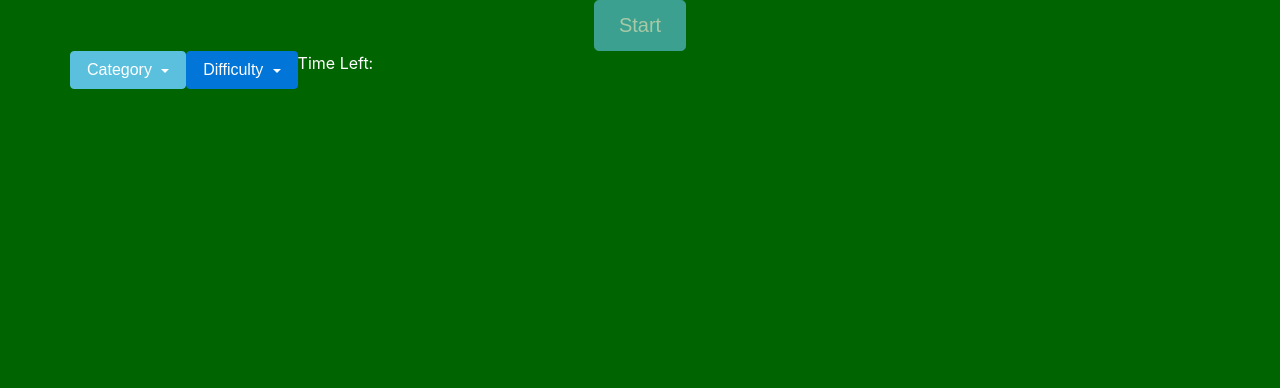
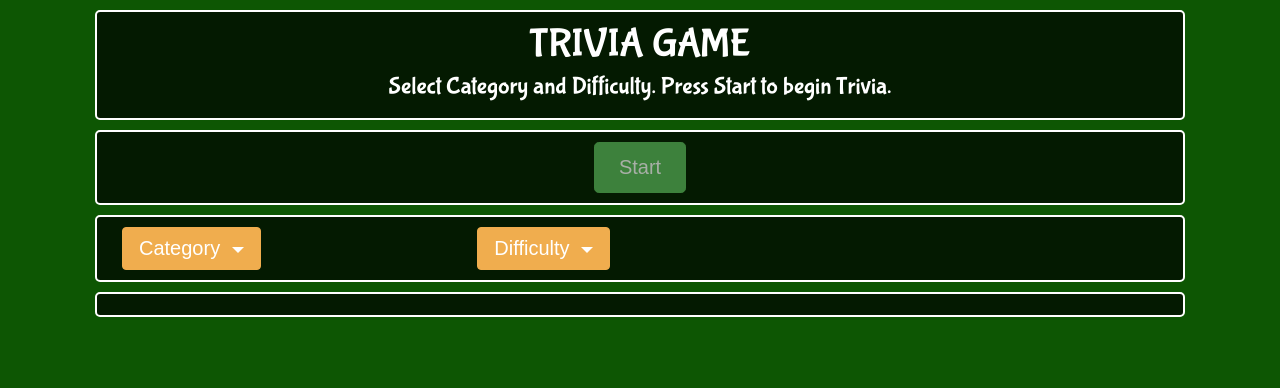
Before and after one commit to AceARK/TriviaGame, a PHP site: page / in a window 1280 px wide. Shown: the top 388 px of the page. Run offline with PHP 8.4, Linux system fonts and the light colour scheme; some libraries are stand-ins or nearby versions.

Commit message:
Adding CSS and position changes to html, background toggle functionality, timer color js

```diff
--- a/assets/css/style.css
+++ b/assets/css/style.css
@@ -3,65 +3,87 @@
 }
 
 body {
-	background-color: darkgreen;
+	background-color: #0d5603;
+	background-repeat: no-repeat;
+	/*background-size: 100%;*/
+	/* center center fixed;*/
+	-webkit-background-size: cover;
+    -moz-background-size: cover;
+    -o-background-size: cover;
+    background-size: cover;
 	color: white;
+	font-size: 20px;
+	font-family: 'Bubblegum Sans', cursive;
+	/*text-shadow: black 0.1em 0.1em 0.2em;*/
 }
 
-.trivia {
-	height: 300px;
-	width: 900px;
-	margin: 0 auto 0 auto;
+html {
+	background-color: #0d5603;
+	background-repeat: no-repeat;
+	/*background-size: 100%;*/
+	/* center center fixed;*/
+	-webkit-background-size: cover;
+    -moz-background-size: cover;
+    -o-background-size: cover;
+    background-size: cover;
 }
 
-button {
-	/*margin: 20px;*/
+.heading, .startRow, .statsRow, .triviaRow {
+	border: 2px double white;
+	border-radius: 5px;
+	margin: 10px;
+	padding: 10px;
+	background-color: rgba(0,0,0,0.7);
 }
 
-.displayResult, .displayStats {
-	height: 250px;
-	width: 250px;
-	border: 2px solid orange;
+.displayResults {
+	display: none;
+	font-size: 28px;
 }
 
-.openingPage {
-	margin: auto;
-	position: absolute;
-	z-index: 20;
-	top: 0; left: 90; bottom: 0; right: 0;
-	height: 800px;
-	width: 800px;
+
+span {
+	font-size: 35px;
 }
 
-#triviaQuestion {
-	height: 80px;
-	display: inline-block;
-	/*min-width: 600%;  change this when configuring css */
-	font-size: 28px;
-	border: 3px solid darkblue;
-	background-color: lightgreen;
-	border-radius: 10px;
-	padding: 15px;
+.timer>p {
+	height: 50px;
+	width: 50px;
+	font-size: 30px;
+	color: black;
+	border-radius: 50%;
+	margin: 0 auto 0 auto;
+	background-color: #04ff00;
+	font-weight: 600;
 }
 
-#submitAnswers {
-	width: 100px;
+.timer {
+	display: none;
+}
+
+.btn, .btn>span {
+	font-size: 20px;
 }
 
 .dropdown-menu {
 	color: black;
 }
 
-/*.options {
-	margin: 15px;
-	height: 80px;
-	width: 100%; /* change this when configuring css */
-	/*border: 3px solid darkblue;
-	background-color: lightblue;
-	border-radius: 10px;
-	padding: 15px;
-	font-size: 28px;
+.questionAndAnswerDiv {
+	margin: 10px;
+	font-size: 25px;
+	font-weight: 500;
 }
 
-.options> input {
-	margin-right: 15px;
-}*/
+.options {
+	margin: 10px;
+	font-size: 26px;
+}
+
+#submitAnswers {
+	margin-left: 40%;
+}
+
+.dropdown-menu {
+	font-size: 25px;
+}
--- a/assets/javascript/app1.js
+++ b/assets/javascript/app1.js
@@ -3,7 +3,7 @@ var countdownInterval;
 // Game object
 var game = {
 
-	time: 10,
+	time: 30,
 	questionCount: 0,
 	rightAnswers: 0,
 	wrongAnswers: 0,
@@ -35,8 +35,8 @@ var game = {
 	displayQuestions : function displayQuestions() {
 		for(var i=0; i<game.questionsAndAnswersArray.length; i++) {
 			var currentQuestion = game.questionsAndAnswersArray[i];
-			var questionDiv = $('<div class="questionAndAnswerDiv text-center">');
-			questionDiv.html(currentQuestion.question + "<br>");
+			var questionDiv = $('<div class="questionAndAnswerDiv">');
+			questionDiv.html((i+1) + ". " + currentQuestion.question + "<br>");
 			console.log("question being filled " + currentQuestion.question);
 			var correctAnswerIndex = Math.floor(Math.random()*4);
 			var choiceArray = [];
@@ -63,7 +63,7 @@ var game = {
 
 		console.log("choice array " + choiceArray);
 		console.log("correct answer is at position " + (correctAnswerIndex+1));
-		var submitButton = $('<button class="btn btn-lg btn-info" id="submitAnswers">Submit</button>');
+		var submitButton = $('<button class="btn btn-lg btn-danger" id="submitAnswers">Submit</button>');
 		$("#triviaQuestions").append(submitButton);
 
 		$("#submitAnswers").on("click", function(){
@@ -76,6 +76,7 @@ var game = {
 	  	});
 
 		game.startCountdown();
+		$(".timer").show();
 		$("#timeLeft").show();
 	},
 
@@ -92,15 +93,35 @@ var game = {
 		$("#timeLeft").html(game.time);
 		console.log("counting down - " + game.time);
 
+		switch(game.time) {
+			case 20:
+				$("#timeLeft").css('background-color','#6aff00');
+				break;
+
+			case 10:
+				$("#timeLeft").css('background-color','#e1ff00');
+				break;
+
+			case 5:
+				$("#timeLeft").css('background-color','#ff9900');
+				break;
+
+			case 2:
+				$("#timeLeft").css('background-color','#e23131');
+				break;
+
+			case 0:
+				// $("#timeLeft").html(game.time);
+				game.countDownEnd = true;
+				game.stopCountdown();
+				game.evaluateResults();
+				game.endRound();
+				break;
+
+		}
+
 		if(game.time>0){
 			game.time--;
-		}
-
-		if(game.time === 0) {
-			game.countDownEnd = true;
-			game.stopCountdown();
-			game.evaluateResults();
-			game.endRound();
 		}
 	},
 
@@ -133,17 +154,21 @@ var game = {
 					break;
 			}
 
-			game.endRound();
 		});
+		game.endRound();
 	},
 
 	//
 	endRound : function endRound() {
-		$("#timeLeft").hide();
+		// $(".options").attr('disabled',true);
+		// $("#timeLeft").hide();
 		$("#correctAnswers").html(game.rightAnswers);
 		$("#wrongAnswers").html(game.wrongAnswers);
-
 		$("#unanswered").html(game.unanswered);
+		if(game.rightAnswers > 5) {
+			$("#message").html("Good Job! ");
+		}
+		$("#triviaQuestions").empty();
 		$(".displayResults").show();
 
 		if(game.time === 0){
@@ -158,8 +183,7 @@ var game = {
 	},
 
 	restartGame : function restartGame() {
-		this.time = 10;
-		// clearInterval(countdownInterval);
+		this.time = 30;
 		this.questionsAndAnswersArray = [];
 		this.arrayOfUsedIndices = [];
 		this.questionCount = 0;
@@ -168,12 +192,17 @@ var game = {
 		this.unanswered = 0;
 		this.countDownStarted = false;
 		this.countDownEnd = false
+		$(".timer").hide();
 		$("#timeLeft").hide();
-		$(".div>").hide();
+		$("#timeLeft").css('background-color','#04ff00');
+		$("#timeLeft").html("");
+		$(".startRow").show();
 		$("#start").attr('disabled',true);
+		$(".displayResults").hide();
 		$(".categoryDropdown:first-child").text("Category");
 		$(".difficultyDropdown:first-child").text("Difficulty");
-		$("#triviaQuestions").empty();
+		$(".categoryDropdown").attr('disabled',false);
+		$(".difficultyDropdown").attr('disabled',false);
 	}
 
 };
@@ -189,6 +218,34 @@ $(document).ready(function(event) {
 	$(".category").on("click",function(){
 		game.category = $(this).data("category");
 		$(".categoryDropdown:first-child").text($(this).text());
+		var url = "url('assets/images/" + game.category + ".jpg')";
+		console.log(url);
+		$("html,body").css('background-image', url);
+		switch(game.category) {
+			case 9:
+				$("body").css('color', '');
+				break;
+
+			case 10:
+				$("body").css('color', '');
+				break;
+
+			case 12:
+				$("body").css('color', '');
+				break;
+
+			case 15:
+				$("body").css('color', '');
+				break;
+
+			case 17:
+				$("body").css('color', '');
+				break;
+
+			case 22:
+				$("body").css('color', '');
+				break;
+		}
 		console.log(game.category);
 		categorySelected = true;
 		console.log(categorySelected);
@@ -205,6 +262,10 @@ $(document).ready(function(event) {
 	});
 
 	$("#start").on("click",function(){
+		$(".startRow").hide();
+		$("#start").attr('disabled', true);
+		$(".categoryDropdown").attr('disabled',true);
+		$(".difficultyDropdown").attr('disabled',true);
   		console.log("Start button clicked");
   		game.startTrivia();
 	});
--- a/index.html
+++ b/index.html
@@ -9,20 +9,29 @@
 	<link rel="stylesheet" href="https://maxcdn.bootstrapcdn.com/bootstrap/4.0.0-alpha.6/css/bootstrap.min.css" integrity="sha384-rwoIResjU2yc3z8GV/NPeZWAv56rSmLldC3R/AZzGRnGxQQKnKkoFVhFQhNUwEyJ" crossorigin="anonymous">
 	<link rel="stylesheet" href="assets/css/style.css">
 	<script type="text/javascript" src="assets/javascript/app1.js"></script>
+	<link href="https://fonts.googleapis.com/css?family=Bubblegum+Sans" rel="stylesheet">
 </head>
 <body>
 <!-- app1.js -> get questions and answers from api, fill in questions, and choices, timer, and results page -->
 <div class="container-fluid">
 	<div class="container">
-	<div class="row">
+
+		<div class="row heading">
 			<div class="col-sm-12 text-center">
-			<button id="start" class = "btn btn-lg btn-info">Start</button>
+				<h1>TRIVIA GAME</h1>
+				<h4>Select Category and Difficulty. Press Start to begin Trivia.</h4>
 			</div>
 		</div>
-	<div class="row">
-		<!-- <div class="col-sm-12"> -->
-			<div class="dropdown">
-			    <button class="btn btn-info dropdown-toggle categoryDropdown" type="button" data-toggle="dropdown">Category
+
+		<div class="row startRow">
+			<div class="col-sm-12 text-center">
+				<button id="start" class = "btn btn-lg btn-success">Start</button>
+			</div>
+		</div>
+		<div class="row statsRow">
+			<div class="col-sm-4">
+				<div class="dropdown btn-group">
+				    <button class="btn btn-warning dropdown-toggle categoryDropdown" type="button" data-toggle="dropdown">Category
 				    <span class="caret"></span></button>
 				    <div class="dropdown-menu">
 				      	<a class="dropdown-item category" href="#" data-category="17">Science &amp; Nature</a>
@@ -33,8 +42,10 @@
 				      	<a class="dropdown-item category" href="#" data-category="15">Video Games</a>
 				    </div>
 				</div>
+			</div>
+			<div class="col-sm-4">
 				<div class="dropdown">
-				<button class="btn btn-primary difficultyDropdown dropdown-toggle" type="button" data-toggle="dropdown">Difficulty
+					<button class="btn btn-warning difficultyDropdown dropdown-toggle" type="button" data-toggle="dropdown">Difficulty
 				  	<span class="caret"></span></button>
 			  		<div class="dropdown-menu">
 			    		<a class="dropdown-item difficulty" href="#" data-difficulty="easy">Easy</a>
@@ -42,67 +53,35 @@
 			    		<a class="dropdown-item difficulty" href="#" data-difficulty="hard">Hard</a>
 			  		</div>
 				</div>
+			</div>
+			<div class="col-sm-4">
 				<div class="timer text-center">
-				Time Left: <span id="timeLeft"></span>
+					<p id="timeLeft"></p>
 				</div>
-		<!-- </div> -->
 			</div>
-	<div class="trivia row">
+		</div>
+		<div class="triviaRow row">
+			<div class="col-sm-12">
+				<div class="row">
 					<div class="col-sm-12" id="triviaQuestions"></div>
 				</div>
+				<div class="row text-center">
+					<div class="col-sm-12 displayResults">
+						<p id="countDownComplete">Time's up!</p>
+						<p><span id="message"></span> Here's the results!</p>
+						<p>Correct answers:  <span id="correctAnswers"></span></p>
+						<p>Wrong answers:  <span id="wrongAnswers"></span></p>
+						<p>Unanswered:  <span id="unanswered"></span></p>
 
-	<div class="row">
-		<div class="col-sm-8 col-sm-offset-2 displayResults">
-			<p id="countDownComplete">Time's up!</p>
-			<p id="message"></p>
-			<p>Correct answers: <span id="correctAnswers"></span></p>
-			<p>Wrong answers: <span id="wrongAnswers"></span></p>
-			<p>Unanswered: <span id="unanswered"></span></p>
-
-			<button id="restartTrivia" class = "btn btn-lg btn-info">Restart Trivia</button>
+						<button id="restartTrivia" class = "btn btn-lg btn-danger">Restart Trivia</button>
 					</div>
 				</div>
 			</div>
 		</div>
-<!-- <div class="container">
-	<div class="row openingPage">
-		<div class="col-sm-8 col-sm-offset-2">
-			<button id="start" class = "btn btn-lg btn-info">Start</button>
+
 	</div>
 </div>
 
-
-	<div class="row">
-		<div class="col-sm-3 col-sm-offset-9">
-			Time Left: <span id="timeLeft"></span>
-		</div>
-	</div>
-	</div>
-	<form class="form-group row">
-		<div class="col-sm-12 triviaQuestion">
-			<div id="triviaQuestion"></div>
-			<div class="answerOptions"></div>
-	    </div>
-	</form>
-
-	<div class="row">
-		<div class="col-sm-8 displayResult col-sm-offset-2">
-			<p id="message"></p>
-			The correct answer was: <span id="rightAnswer"></span>
-			<div class="image"></div>
-		</div>
-	</div>
-
-	<div class="row">
-		<div class="col-sm-8 displayStats col-sm-offset-2">
-			<p id="correctAnswers"></p>
-			<p id="wrongAnswers"></p>
-			<p id="unanswered"></p>
-
-			<button id="restartTrivia" class="btn btn-lg btn-info">Restart Trivia</button>
-		</div>
-	</div>
-</div> -->
 <script src="https://code.jquery.com/jquery-3.1.1.slim.min.js" integrity="sha384-A7FZj7v+d/sdmMqp/nOQwliLvUsJfDHW+k9Omg/a/EheAdgtzNs3hpfag6Ed950n" crossorigin="anonymous"></script>
 <script src="https://cdnjs.cloudflare.com/ajax/libs/tether/1.4.0/js/tether.min.js" integrity="sha384-DztdAPBWPRXSA/3eYEEUWrWCy7G5KFbe8fFjk5JAIxUYHKkDx6Qin1DkWx51bBrb" crossorigin="anonymous"></script>
 <script src="https://maxcdn.bootstrapcdn.com/bootstrap/4.0.0-alpha.6/js/bootstrap.min.js" integrity="sha384-vBWWzlZJ8ea9aCX4pEW3rVHjgjt7zpkNpZk+02D9phzyeVkE+jo0ieGizqPLForn" crossorigin="anonymous"></script>
```
Also changed, not shown: assets/javascript/app.js (deleted, +0 -226 lines), assets/images/12.jpg (added), assets/images/15.jpg (added), assets/images/17.jpg (added), assets/images/22.jpg (added), assets/images/9.jpg (added), 1 other file. Lines whose indentation alone changed are shown as unchanged.
